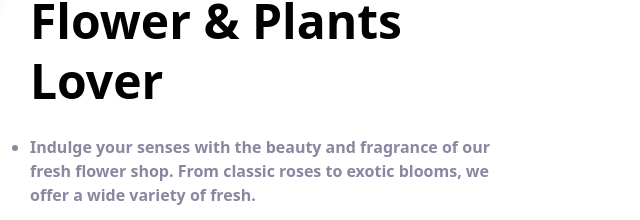
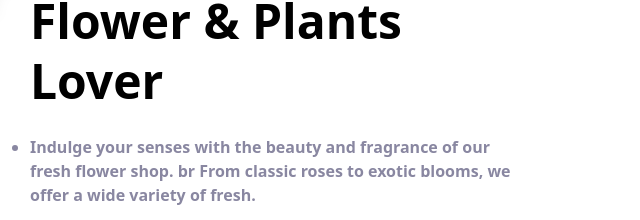
Before and after one commit to tasfia-alam/Flower-market, a plain HTML site: page index.html in a window 1280 px wide. Shown: the part 1860-2080 px from the top of the page, 640-1280 px from the left. Drawn offline with nearby package versions, Linux system fonts and the light colour scheme.

Commit message:
add responvie

```diff
--- a/index.html
+++ b/index.html
@@ -170,7 +170,7 @@
       Flower & Plants <br> Lover
     </h1>
     <ul class="list-disc text-[#8987A1] font-semibold space-y-4 px-4 lg:px-0">
-      <li>Indulge your senses with the beauty and  fragrance of our fresh flower shop. From classic  roses to exotic blooms, we offer a wide variety of fresh.</li>
+      <li>Indulge your senses with the beauty and  fragrance of our fresh flower shop. br From classic  roses to exotic blooms, we offer a wide variety of fresh.</li>
       <li>Indulge your senses with the beauty and fragrance of our fresh flower shop. From classic roses to exotic blooms, we offer a wide variety of fresh.</li>
       <li>Indulge your senses with the beauty and fragrance of our fresh flower shop. From classic roses to exotic blooms, we offer a wide variety of fresh.</li>
     </ul>
```
